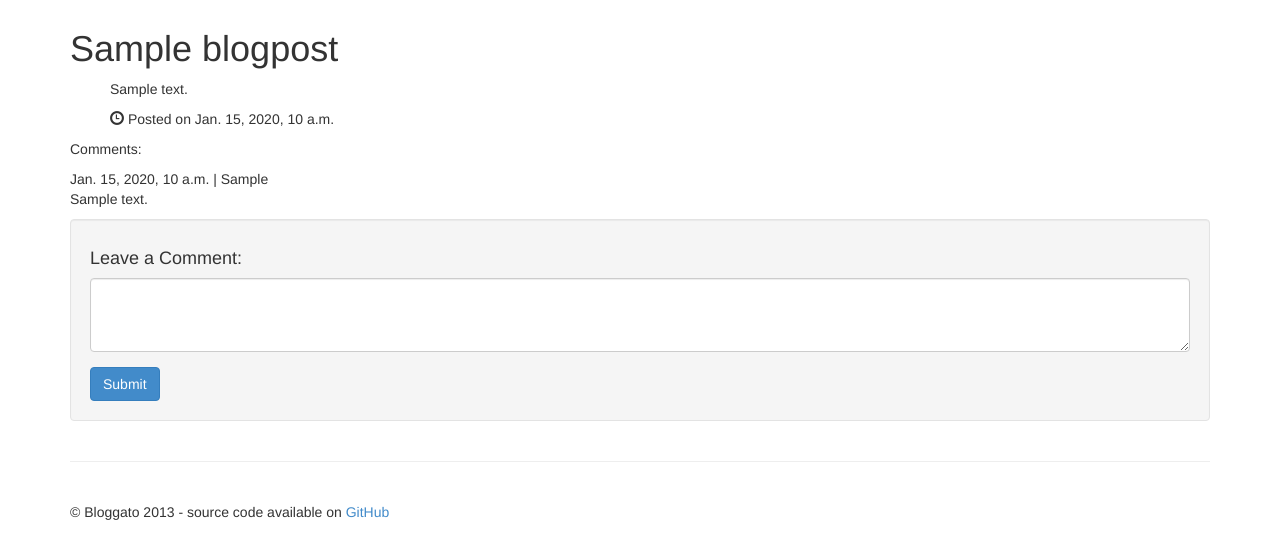
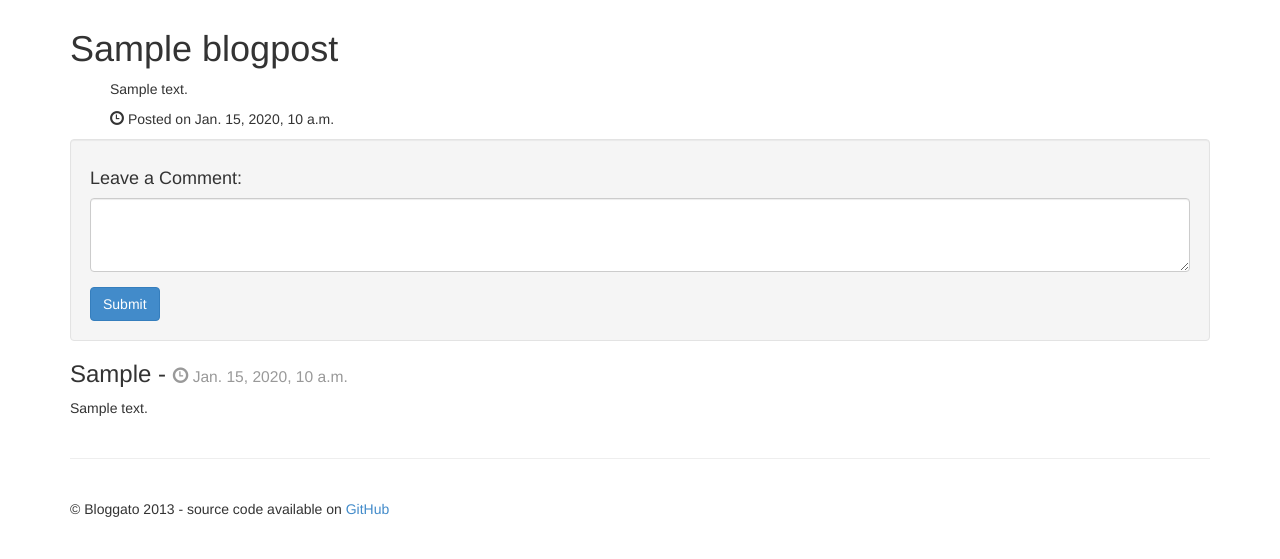
Before and after one commit to andreagrandi/bloggato, a Django app: page /blog/1/ in a window 1280 px wide. Shown: the part 51-610 px from the top of the page. Run offline with Django 3.2, Linux system fonts and the light colour scheme; tables that the repository leaves empty hold one stand-in row (values such as "Sample post"); parts of the project's set-up code (start-up, migrations or seed data) failed here and were passed over.

Commit message:
Improve comments rendering in BlogPost template

```diff
--- a/blog/templates/blog/post.html
+++ b/blog/templates/blog/post.html
@@ -13,18 +13,7 @@
     </ul>
 {% endif %}
 
-<!-- Comments  -->
-{% if comments %}
-    <p>Comments:</p>
-
-    {% for comment in comments %}
-        <div class="comment">
-            <div class="time">{{ comment.date }} | {{ comment.user }}</div>
-            <div class="body">{{ comment.text|linebreaks }}</div>
-        </div>
-    {% endfor %}
-{% endif %}
-
+<!-- Comment form -->
 <div class="well">
     <h4>Leave a Comment:</h4>
     <form role="form" action="{% url 'blog.views.add_comment' post.id %}" method="POST">
@@ -36,4 +25,12 @@
     </form>
 </div>
 
+<!-- Comments  -->
+{% if comments %}
+    {% for comment in comments %}
+        <h3>{{ comment.user }} - <small><span class="glyphicon glyphicon-time"></span> {{ comment.date }}</small></h3>
+        <p>{{ comment.text }}</p>
+    {% endfor %}
+{% endif %}
+
 {% endblock %}
```
